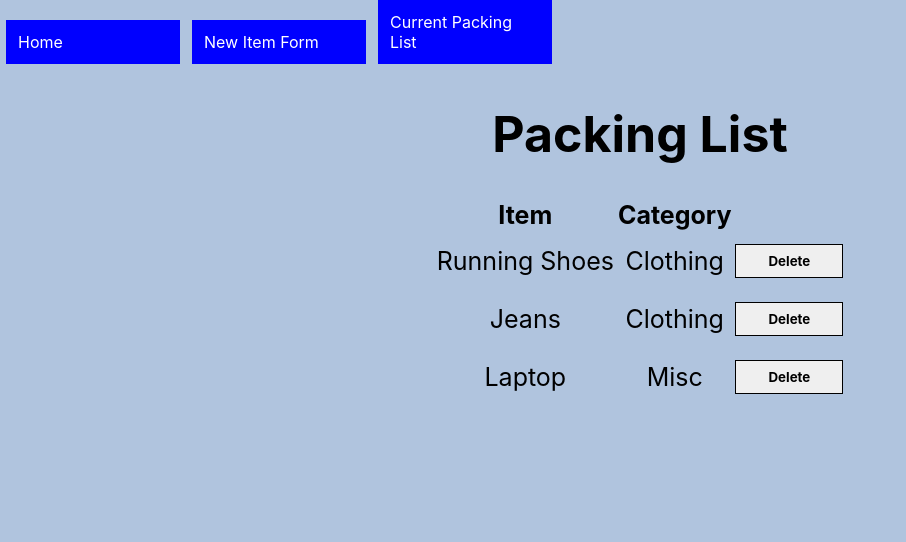
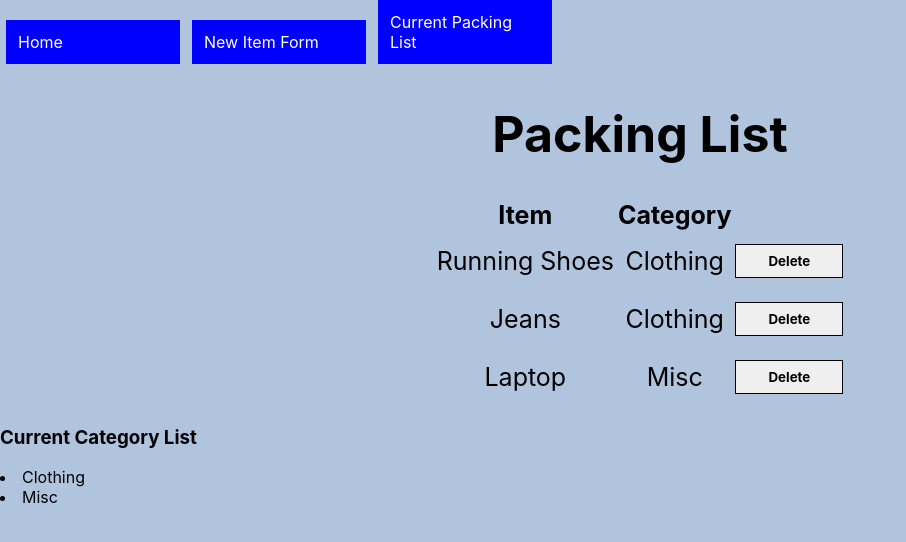
Before and after one commit to turitzinv/phase-2-final-project, a React (Create React App) app: page /currentpackinglist in a window 1280 px wide. Shown: the top 542 px of the page, without its empty margins (0-906 px from the left). Built offline with nearby package versions, Linux system fonts and the light colour scheme; data requests are answered from the project's data file.

Commit message:
Added a current category list to show unique categories listed to assist user when they want to filter. Filter needs to be added.

```diff
--- a/src/components/CurrentPackingList.js
+++ b/src/components/CurrentPackingList.js
@@ -3,9 +3,33 @@ import ItemCard from "./ItemCard";
 
 function CurrentPackingList({ allItems, handleDeleteItem }) {
   const entirePackingList = allItems.map((item) => (
-    <ItemCard key={item.id} name={item.item} category={item.category} onDeleteItem={handleDeleteItem} item={item} />
+    <ItemCard
+      key={item.id}
+      name={item.item}
+      category={item.category}
+      onDeleteItem={handleDeleteItem}
+      item={item}
+    />
   ));
 
+  const categoryList = allItems.map((item) => {
+    return item.category;
+  });
+
+  console.log(categoryList);
+
+  let uniqueCategoryList = [];
+  categoryList.forEach((category) => {
+    if (!uniqueCategoryList.includes(category)) {
+      uniqueCategoryList.push(category);
+    }
+  });
+
+  const currentCategoryList = uniqueCategoryList.map((category) => {
+    return <li key={category} className="current-categories">{category}</li>;
+  });
+
+  console.log(uniqueCategoryList, "unique category list");
 
   return (
     <div>
@@ -19,6 +43,8 @@ function CurrentPackingList({ allItems, handleDeleteItem }) {
         </thead>
         <tbody>{entirePackingList}</tbody>
       </table>
+      <h3>Current Category List</h3>
+      {currentCategoryList}
     </div>
   );
 }
```
